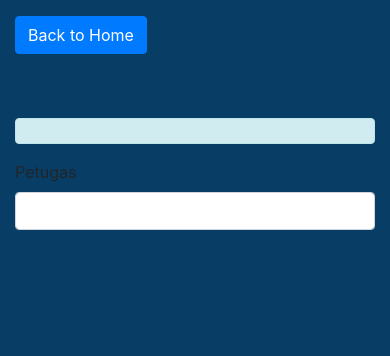
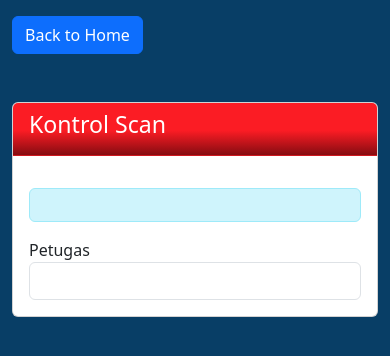
Before and after one commit to 0xfzz/Sistem-Trolling-Lapas, a Laravel app: page /kontrol in a window 390 px wide. Shown: the top 356 px of the page. Run offline with Laravel 12, Linux system fonts and the light colour scheme; a user stored in the database is signed in; data comes from the database, SQL or seed files in the repository; some libraries are stand-ins or nearby versions.

Commit message:
add table-responsive and delete qr

```diff
--- a/resources/views/kontrol-scan.blade.php
+++ b/resources/views/kontrol-scan.blade.php
@@ -1,12 +1,16 @@
 @extends('layout')
 
 @section('css')
-    <link href="https://stackpath.bootstrapcdn.com/bootstrap/4.5.2/css/bootstrap.min.css" rel="stylesheet">
     <script src="https://cdnjs.cloudflare.com/ajax/libs/html5-qrcode/2.0.3/html5-qrcode.min.js"></script>
 @endsection
 
 @section('content')
 <div class="container mt-5">
+    <div class="card">
+        <div class="card-header bg-gradient-trolling text-white">
+            <h3 class="card-title">Kontrol Scan</h3>
+        </div>
+        <div class="card-body">
             <div id="qr-reader" class="row justify-content-center">
                 <div class="col-12 col-md-6 mb-3" style="max-width: 100%;"></div>
             </div>
@@ -36,6 +40,8 @@
                     <button type="button" class="btn btn-success" onclick="submitForm()">Selesai</button>
                 </div>
             </form>
+        </div>
+    </div>
 </div>
 @endsection
 
--- a/resources/views/report/index.blade.php
+++ b/resources/views/report/index.blade.php
@@ -40,7 +40,7 @@
                 </div>
             @endif
 
-            <table class="table table-bordered">
+            <table class="table table-bordered table-responsive">
                 <thead>
                     <tr>
                         <th>ID</th>
--- a/resources/views/users/index.blade.php
+++ b/resources/views/users/index.blade.php
@@ -8,7 +8,7 @@
             <a href="{{ route('users.showadd') }}" class="btn btn-success float-end">Add User</a>
         </div>
         <div class="card-body">
-            <table class="table table-bordered">
+            <table class="table table-bordered table-responsive">
                 <thead>
                     <tr>
                         <th>ID</th>
```
Also changed, not shown: resources/views/qr/index.blade.php (+7 -2 lines). Lines whose indentation alone changed are shown as unchanged.
